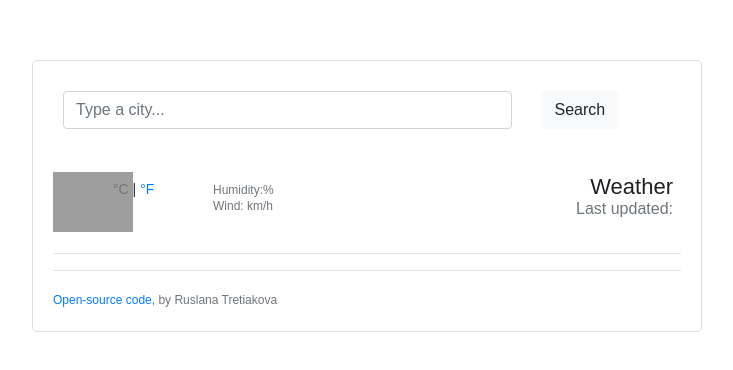
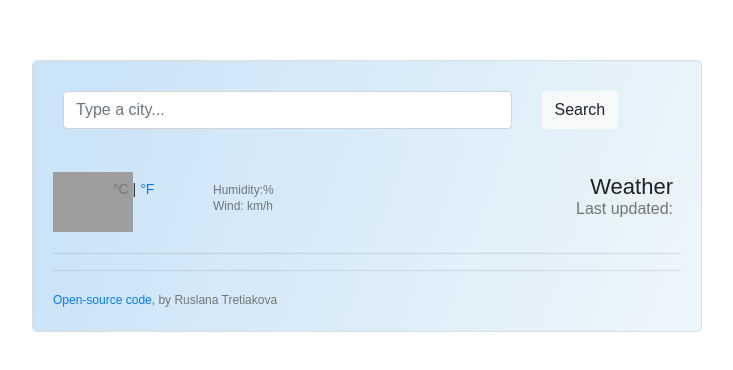
Before and after one commit to RuslanaTretiakova/VanillaWeather, a plain HTML site: page index.html in a window 1280 px wide. Shown: the whole page, without its empty margins (273-1006 px from the left). Drawn offline with nearby package versions, Linux system fonts and the light colour scheme; no server answers; grey boxes are pictures that could not be loaded.

Commit message:
Styled background.

```diff
--- a/src/style.css
+++ b/src/style.css
@@ -1,3 +1,4 @@
+
 body {
     font-family: Arial, Helvetica, sans-serif;
   }
@@ -12,6 +13,8 @@ body {
     border: 1px solid #dadde1;
     border-radius: 5px;
     padding: 20px 20px;
+    background: linear-gradient(109.6deg, rgb(204, 228, 247) 11.2%,
+     rgb(237, 246, 250) 100.2%);
   }
   form {
     padding: 10px;
```
